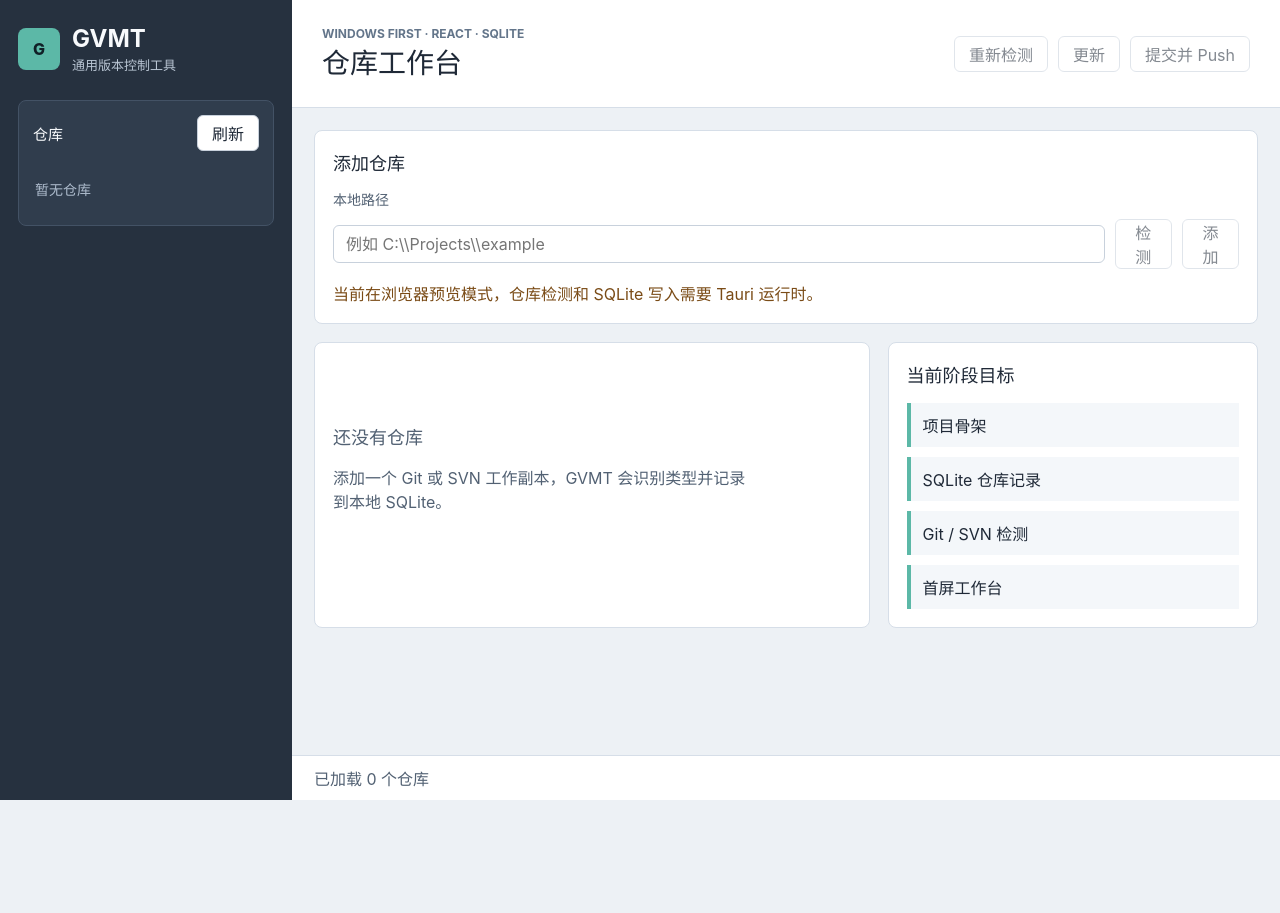
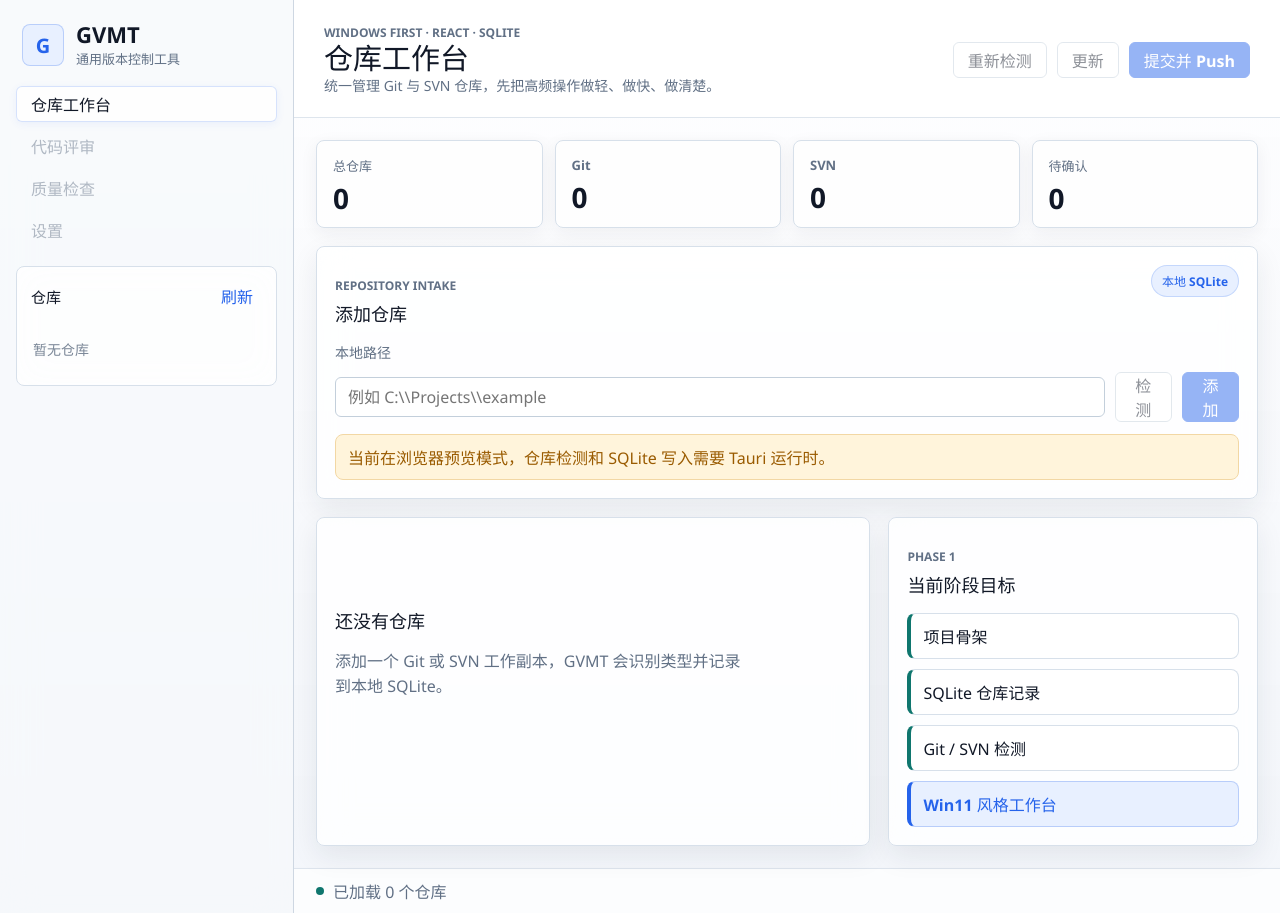
Before and after one commit to FlowerDrunk/GVMT, a React (Vite) app: page / in a window 1280 px wide. Before the commit the page ends 800 px from the top, so only its background shows below. Built offline with nearby package versions, Linux system fonts and the light colour scheme.

Commit message:
优化 Win11 风格工作台界面

```diff
--- a/src/App.tsx
+++ b/src/App.tsx
@@ -6,12 +6,33 @@ import {
   listRepositories,
   refreshRepository,
   Repository,
+  VcsType,
 } from "./lib/api";
 
 const emptyStateCopy = {
   title: "还没有仓库",
   body: "添加一个 Git 或 SVN 工作副本，GVMT 会识别类型并记录到本地 SQLite。",
 };
+
+const vcsLabels: Record<VcsType, string> = {
+  git: "Git",
+  svn: "SVN",
+  mixed: "Git + SVN",
+  unknown: "未知",
+};
+
+const vcsDescriptions: Record<VcsType, string> = {
+  git: "已检测到 Git 工作区",
+  svn: "已检测到 SVN 工作副本",
+  mixed: "当前目录同时包含 Git 与 SVN 信息",
+  unknown: "未检测到 Git 或 SVN 元数据",
+};
+
+function statusTone(vcsType: VcsType) {
+  if (vcsType === "unknown") return "warning";
+  if (vcsType === "mixed") return "mixed";
+  return "ready";
+}
 
 function App() {
   const [repositories, setRepositories] = useState<Repository[]>([]);
@@ -23,6 +44,15 @@ function App() {
   const selectedRepository = useMemo(
     () => repositories.find((repository) => repository.id === selectedId) ?? repositories[0],
     [repositories, selectedId],
+  );
+  const repositoryStats = useMemo(
+    () => ({
+      total: repositories.length,
+      git: repositories.filter((repository) => repository.vcsType === "git").length,
+      svn: repositories.filter((repository) => repository.vcsType === "svn").length,
+      unknown: repositories.filter((repository) => repository.vcsType === "unknown").length,
+    }),
+    [repositories],
   );
 
   async function refreshRepositories() {
@@ -107,17 +137,34 @@ function App() {
     <main className="app-shell">
       <aside className="sidebar">
         <div className="brand">
-          <span className="brand-mark">G</span>
+          <span className="brand-mark" aria-hidden="true">
+            G
+          </span>
           <div>
             <h1>GVMT</h1>
             <p>通用版本控制工具</p>
           </div>
         </div>
 
+        <nav className="nav-stack" aria-label="主导航">
+          <button className="nav-item active" type="button">
+            仓库工作台
+          </button>
+          <button className="nav-item" type="button" disabled>
+            代码评审
+          </button>
+          <button className="nav-item" type="button" disabled>
+            质量检查
+          </button>
+          <button className="nav-item" type="button" disabled>
+            设置
+          </button>
+        </nav>
+
         <section className="panel">
           <div className="section-heading">
             <h2>仓库</h2>
-            <button type="button" onClick={refreshRepositories} disabled={isLoading}>
+            <button className="ghost-button" type="button" onClick={refreshRepositories} disabled={isLoading}>
               刷新
             </button>
           </div>
@@ -133,7 +180,7 @@ function App() {
                   onClick={() => setSelectedId(repository.id)}
                 >
                   <strong>{repository.name}</strong>
-                  <span>{repository.vcsType.toUpperCase()}</span>
+                  <span>{vcsLabels[repository.vcsType]}</span>
                 </button>
               ))
             )}
@@ -146,23 +193,54 @@ function App() {
           <div>
             <p className="eyebrow">Windows first · React · SQLite</p>
             <h2>{selectedRepository?.name ?? "仓库工作台"}</h2>
+            <p className="subtitle">统一管理 Git 与 SVN 仓库，先把高频操作做轻、做快、做清楚。</p>
           </div>
           <div className="topbar-actions">
-            <button type="button" disabled={!selectedRepository || isLoading} onClick={handleRefreshSelected}>
+            <button
+              className="secondary-button"
+              type="button"
+              disabled={!selectedRepository || isLoading}
+              onClick={handleRefreshSelected}
+            >
               重新检测
             </button>
-            <button type="button" disabled={!selectedRepository}>
+            <button className="secondary-button" type="button" disabled={!selectedRepository}>
               更新
             </button>
-            <button type="button" disabled={!selectedRepository}>
+            <button className="primary-button" type="button" disabled={!selectedRepository}>
               提交并 Push
             </button>
           </div>
         </header>
 
         <section className="content-grid">
+          <div className="stats-strip" aria-label="仓库统计">
+            <div className="stat-card">
+              <span>总仓库</span>
+              <strong>{repositoryStats.total}</strong>
+            </div>
+            <div className="stat-card">
+              <span>Git</span>
+              <strong>{repositoryStats.git}</strong>
+            </div>
+            <div className="stat-card">
+              <span>SVN</span>
+              <strong>{repositoryStats.svn}</strong>
+            </div>
+            <div className="stat-card">
+              <span>待确认</span>
+              <strong>{repositoryStats.unknown}</strong>
+            </div>
+          </div>
+
           <div className="panel add-panel">
-            <h3>添加仓库</h3>
+            <div className="panel-title-row">
+              <div>
+                <p className="eyebrow">Repository intake</p>
+                <h3>添加仓库</h3>
+              </div>
+              <span className="soft-chip">本地 SQLite</span>
+            </div>
             <form onSubmit={handleAddRepository}>
               <label htmlFor="repo-path">本地路径</label>
               <div className="input-row">
@@ -172,10 +250,15 @@ function App() {
                   value={path}
                   onChange={(event) => setPath(event.target.value)}
                 />
-                <button type="button" onClick={handleDetect} disabled={isLoading || !isTauriRuntime()}>
+                <button
+                  className="secondary-button"
+                  type="button"
+                  onClick={handleDetect}
+                  disabled={isLoading || !isTauriRuntime()}
+                >
                   检测
                 </button>
-                <button type="submit" disabled={isLoading || !isTauriRuntime()}>
+                <button className="primary-button" type="submit" disabled={isLoading || !isTauriRuntime()}>
                   添加
                 </button>
               </div>
@@ -190,10 +273,18 @@ function App() {
               <>
                 <div className="repo-header">
                   <div>
-                    <p className="eyebrow">{selectedRepository.vcsType.toUpperCase()}</p>
+                    <p className="eyebrow">{vcsLabels[selectedRepository.vcsType]}</p>
                     <h3>{selectedRepository.name}</h3>
                   </div>
-                  <span className="status-pill">已记录</span>
+                  <span className={`status-pill ${statusTone(selectedRepository.vcsType)}`}>已记录</span>
+                </div>
+                <div className={`detection-card ${statusTone(selectedRepository.vcsType)}`}>
+                  <strong>{vcsDescriptions[selectedRepository.vcsType]}</strong>
+                  <span>
+                    {selectedRepository.vcsType === "unknown"
+                      ? "如果这是 SVN 工作副本，请确认目录中存在 .svn 元数据，或点击重新检测。"
+                      : "仓库元数据已写入本地数据库，可继续查看状态和后续操作。"}
+                  </span>
                 </div>
                 <dl className="metadata">
                   <div>
@@ -219,17 +310,25 @@ function App() {
           </div>
 
           <div className="panel roadmap-panel">
-            <h3>当前阶段目标</h3>
+            <div className="panel-title-row">
+              <div>
+                <p className="eyebrow">Phase 1</p>
+                <h3>当前阶段目标</h3>
+              </div>
+            </div>
             <div className="task-list">
-              <span>项目骨架</span>
-              <span>SQLite 仓库记录</span>
-              <span>Git / SVN 检测</span>
-              <span>首屏工作台</span>
+              <span data-state="done">项目骨架</span>
+              <span data-state="done">SQLite 仓库记录</span>
+              <span data-state="done">Git / SVN 检测</span>
+              <span data-state="active">Win11 风格工作台</span>
             </div>
           </div>
         </section>
 
-        <footer className="statusbar">{status}</footer>
+        <footer className="statusbar">
+          <span className={isLoading ? "status-dot busy" : "status-dot"} />
+          {status}
+        </footer>
       </section>
     </main>
   );
--- a/src/styles.css
+++ b/src/styles.css
@@ -1,10 +1,29 @@
 :root {
-  color: #1f2937;
-  background: #edf1f5;
+  color: #111827;
+  background: #f3f6fa;
   font-family:
-    Inter, "Segoe UI", "Microsoft YaHei", system-ui, -apple-system, BlinkMacSystemFont, sans-serif;
+    "Segoe UI Variable", "Segoe UI", "Microsoft YaHei", system-ui, -apple-system, BlinkMacSystemFont,
+    sans-serif;
   font-synthesis: none;
   text-rendering: optimizeLegibility;
+  --surface: rgba(255, 255, 255, 0.82);
+  --surface-strong: #ffffff;
+  --surface-muted: #eef3f8;
+  --line: #d7e0ea;
+  --line-strong: #c3cfdb;
+  --text: #111827;
+  --muted: #617085;
+  --subtle: #7a8797;
+  --accent: #2563eb;
+  --accent-hover: #1d4ed8;
+  --accent-soft: #e8f0ff;
+  --success: #0f766e;
+  --success-soft: #e2f6f2;
+  --warning: #9a5b00;
+  --warning-soft: #fff4db;
+  --mixed: #5b5fc7;
+  --mixed-soft: #eeeeff;
+  --shadow: 0 10px 28px rgba(31, 41, 55, 0.08);
 }
 
 * {
@@ -13,8 +32,11 @@
 
 body {
   margin: 0;
-  min-width: 900px;
+  min-width: 960px;
   min-height: 100vh;
+  background:
+    linear-gradient(180deg, rgba(255, 255, 255, 0.9), rgba(243, 246, 250, 0.94)),
+    #f3f6fa;
 }
 
 button,
@@ -23,50 +45,76 @@ input {
 }
 
 button {
-  border: 1px solid #c8d1dc;
+  min-height: 36px;
+  border: 1px solid var(--line-strong);
   border-radius: 6px;
-  background: #ffffff;
-  color: #1f2937;
+  background: rgba(255, 255, 255, 0.86);
+  color: var(--text);
   cursor: pointer;
-  min-height: 36px;
   padding: 0 14px;
+  transition:
+    background-color 140ms ease,
+    border-color 140ms ease,
+    color 140ms ease,
+    transform 120ms ease;
 }
 
 button:hover:not(:disabled) {
-  border-color: #2f6f9f;
-  color: #164f76;
+  border-color: #8aa9d6;
+  background: #ffffff;
+}
+
+button:active:not(:disabled) {
+  transform: translateY(1px);
 }
 
 button:disabled {
   cursor: not-allowed;
-  opacity: 0.55;
+  opacity: 0.48;
 }
 
 input {
   width: 100%;
-  min-height: 38px;
-  border: 1px solid #c8d1dc;
+  min-height: 40px;
+  border: 1px solid var(--line-strong);
   border-radius: 6px;
+  background: rgba(255, 255, 255, 0.92);
+  color: var(--text);
   padding: 0 12px;
+  outline: none;
+  transition:
+    border-color 140ms ease,
+    box-shadow 140ms ease,
+    background-color 140ms ease;
+}
+
+input:focus {
+  border-color: #6aa1f7;
+  background: #ffffff;
+  box-shadow: 0 0 0 3px rgba(37, 99, 235, 0.14);
 }
 
 .app-shell {
   display: grid;
-  grid-template-columns: 292px 1fr;
+  grid-template-columns: 294px minmax(0, 1fr);
   min-height: 100vh;
 }
 
 .sidebar {
-  background: #26313f;
-  color: #f8fafc;
-  padding: 24px 18px;
+  display: grid;
+  grid-template-rows: auto auto minmax(0, 1fr);
+  gap: 18px;
+  border-right: 1px solid rgba(195, 207, 219, 0.78);
+  background: rgba(246, 249, 252, 0.78);
+  padding: 22px 16px;
+  backdrop-filter: blur(18px);
 }
 
 .brand {
   display: flex;
   align-items: center;
   gap: 12px;
-  margin-bottom: 26px;
+  padding: 0 6px;
 }
 
 .brand-mark {
@@ -74,9 +122,11 @@ input {
   place-items: center;
   width: 42px;
   height: 42px;
+  border: 1px solid rgba(37, 99, 235, 0.24);
   border-radius: 8px;
-  background: #5cb8a7;
-  color: #102027;
+  background: var(--accent-soft);
+  color: var(--accent);
+  font-size: 20px;
   font-weight: 800;
 }
 
@@ -89,68 +139,133 @@ input {
 }
 
 .brand h1 {
-  font-size: 24px;
+  color: var(--text);
+  font-size: 22px;
+  line-height: 1.1;
 }
 
 .brand p {
-  color: #b9c5d3;
+  color: var(--muted);
   font-size: 13px;
-  margin-top: 2px;
+  margin-top: 3px;
+}
+
+.nav-stack {
+  display: grid;
+  gap: 6px;
+}
+
+.nav-item {
+  display: flex;
+  align-items: center;
+  justify-content: flex-start;
+  width: 100%;
+  border-color: transparent;
+  background: transparent;
+  color: var(--muted);
+  font-weight: 600;
+  text-align: left;
+}
+
+.nav-item.active {
+  border-color: rgba(37, 99, 235, 0.18);
+  background: rgba(255, 255, 255, 0.9);
+  color: var(--text);
+  box-shadow: 0 2px 8px rgba(37, 99, 235, 0.07);
 }
 
 .panel {
-  border: 1px solid #d6dee8;
+  border: 1px solid var(--line);
   border-radius: 8px;
-  background: #ffffff;
+  background: var(--surface);
+  box-shadow: var(--shadow);
+  backdrop-filter: blur(16px);
 }
 
 .sidebar .panel {
-  background: #303d4d;
-  border-color: #435265;
+  align-self: start;
+  box-shadow: none;
 }
 
 .section-heading {
   display: flex;
   align-items: center;
   justify-content: space-between;
+  gap: 10px;
   padding: 14px;
 }
 
 .section-heading h2 {
+  color: var(--text);
   font-size: 15px;
   margin: 0;
+}
+
+.ghost-button {
+  min-height: 30px;
+  border-color: transparent;
+  background: transparent;
+  color: var(--accent);
+  padding: 0 8px;
+}
+
+.secondary-button {
+  background: rgba(255, 255, 255, 0.88);
+}
+
+.primary-button {
+  border-color: var(--accent);
+  background: var(--accent);
+  color: #ffffff;
+  font-weight: 700;
+}
+
+.primary-button:hover:not(:disabled) {
+  border-color: var(--accent-hover);
+  background: var(--accent-hover);
+  color: #ffffff;
 }
 
 .repo-list {
   display: grid;
   gap: 8px;
+  max-height: calc(100vh - 250px);
+  overflow: auto;
   padding: 0 10px 12px;
 }
 
 .repo-item {
   display: grid;
   justify-items: start;
-  gap: 4px;
+  gap: 5px;
   width: 100%;
-  height: 62px;
-  background: #364557;
-  border-color: #4a5a6e;
-  color: #f8fafc;
+  min-height: 62px;
+  border-color: transparent;
+  background: rgba(255, 255, 255, 0.66);
+  color: var(--text);
   text-align: left;
 }
 
+.repo-item strong {
+  max-width: 220px;
+  overflow: hidden;
+  text-overflow: ellipsis;
+  white-space: nowrap;
+}
+
 .repo-item span {
-  color: #aebccd;
+  color: var(--muted);
   font-size: 12px;
 }
 
 .repo-item.active {
-  border-color: #5cb8a7;
-  background: #405165;
+  border-color: rgba(37, 99, 235, 0.3);
+  background: #ffffff;
+  box-shadow: 0 4px 16px rgba(37, 99, 235, 0.08);
 }
 
 .empty-list {
-  color: #aebccd;
+  color: var(--subtle);
   font-size: 14px;
   padding: 14px 6px;
 }
@@ -165,18 +280,29 @@ input {
   display: flex;
   align-items: center;
   justify-content: space-between;
-  gap: 16px;
-  padding: 26px 30px;
-  background: #ffffff;
-  border-bottom: 1px solid #d6dee8;
+  gap: 18px;
+  border-bottom: 1px solid rgba(215, 224, 234, 0.82);
+  background: rgba(255, 255, 255, 0.76);
+  padding: 24px 30px 22px;
+  backdrop-filter: blur(18px);
 }
 
 .topbar h2 {
-  font-size: 28px;
+  color: var(--text);
+  font-size: 29px;
+  font-weight: 700;
+  line-height: 1.18;
+}
+
+.subtitle {
+  max-width: 620px;
+  color: var(--muted);
+  font-size: 14px;
+  margin-top: 7px;
 }
 
 .eyebrow {
-  color: #63758a;
+  color: var(--muted);
   font-size: 12px;
   font-weight: 700;
   letter-spacing: 0;
@@ -191,12 +317,47 @@ input {
   gap: 10px;
 }
 
+.topbar-actions {
+  flex-wrap: wrap;
+  justify-content: flex-end;
+}
+
 .content-grid {
   display: grid;
-  grid-template-columns: minmax(420px, 1.2fr) minmax(320px, 0.8fr);
+  grid-template-columns: minmax(430px, 1.2fr) minmax(320px, 0.8fr);
   grid-auto-rows: min-content;
   gap: 18px;
   padding: 22px;
+}
+
+.stats-strip {
+  display: grid;
+  grid-column: 1 / -1;
+  grid-template-columns: repeat(4, minmax(120px, 1fr));
+  gap: 12px;
+}
+
+.stat-card {
+  display: grid;
+  gap: 8px;
+  min-height: 88px;
+  border: 1px solid var(--line);
+  border-radius: 8px;
+  background: rgba(255, 255, 255, 0.72);
+  padding: 15px 16px;
+  box-shadow: 0 5px 18px rgba(31, 41, 55, 0.06);
+}
+
+.stat-card span {
+  color: var(--muted);
+  font-size: 13px;
+  font-weight: 600;
+}
+
+.stat-card strong {
+  color: var(--text);
+  font-size: 28px;
+  line-height: 1;
 }
 
 .add-panel,
@@ -209,21 +370,42 @@ input {
   grid-column: 1 / -1;
 }
 
+.panel-title-row {
+  display: flex;
+  align-items: flex-start;
+  justify-content: space-between;
+  gap: 14px;
+}
+
+.soft-chip {
+  border: 1px solid rgba(37, 99, 235, 0.18);
+  border-radius: 999px;
+  background: var(--accent-soft);
+  color: var(--accent);
+  font-size: 12px;
+  font-weight: 700;
+  padding: 6px 10px;
+}
+
 .add-panel form {
   display: grid;
   gap: 10px;
-  margin-top: 14px;
+  margin-top: 16px;
 }
 
 .add-panel label {
-  color: #526173;
+  color: var(--muted);
   font-size: 14px;
   font-weight: 700;
 }
 
 .hint {
-  color: #7a4b16;
+  border: 1px solid #f2d7a4;
+  border-radius: 8px;
+  background: var(--warning-soft);
+  color: var(--warning);
   margin: 12px 0 0;
+  padding: 10px 12px;
 }
 
 .repo-header {
@@ -231,25 +413,81 @@ input {
   align-items: flex-start;
   justify-content: space-between;
   gap: 14px;
-  margin-bottom: 18px;
+  margin-bottom: 16px;
 }
 
 .repo-header h3,
 .empty-state h3,
 .roadmap-panel h3,
 .add-panel h3 {
+  color: var(--text);
   font-size: 18px;
   margin: 0;
 }
 
 .status-pill {
-  border: 1px solid #9fd7cd;
+  border: 1px solid var(--line-strong);
   border-radius: 999px;
-  background: #e3f6f2;
-  color: #176557;
+  background: var(--surface-muted);
+  color: var(--muted);
   font-size: 12px;
   font-weight: 700;
   padding: 5px 10px;
+  white-space: nowrap;
+}
+
+.status-pill.ready {
+  border-color: #9ed8d0;
+  background: var(--success-soft);
+  color: var(--success);
+}
+
+.status-pill.warning {
+  border-color: #f2d7a4;
+  background: var(--warning-soft);
+  color: var(--warning);
+}
+
+.status-pill.mixed {
+  border-color: #c8c9ff;
+  background: var(--mixed-soft);
+  color: var(--mixed);
+}
+
+.detection-card {
+  display: grid;
+  gap: 4px;
+  border: 1px solid var(--line);
+  border-radius: 8px;
+  background: var(--surface-muted);
+  margin-bottom: 18px;
+  padding: 12px 14px;
+}
+
+.detection-card strong {
+  color: var(--text);
+  font-size: 14px;
+}
+
+.detection-card span {
+  color: var(--muted);
+  font-size: 13px;
+  line-height: 1.5;
+}
+
+.detection-card.ready {
+  border-color: #b7dfd9;
+  background: var(--success-soft);
+}
+
+.detection-card.warning {
+  border-color: #f2d7a4;
+  background: var(--warning-soft);
+}
+
+.detection-card.mixed {
+  border-color: #c8c9ff;
+  background: var(--mixed-soft);
 }
 
 .metadata {
@@ -264,12 +502,13 @@ input {
 }
 
 .metadata dt {
-  color: #63758a;
+  color: var(--muted);
   font-size: 12px;
   font-weight: 700;
 }
 
 .metadata dd {
+  color: var(--text);
   margin: 0;
   overflow-wrap: anywhere;
 }
@@ -277,12 +516,13 @@ input {
 .empty-state {
   display: grid;
   align-content: center;
-  min-height: 230px;
-  color: #526173;
+  min-height: 250px;
+  color: var(--muted);
 }
 
 .empty-state p {
   max-width: 420px;
+  line-height: 1.6;
 }
 
 .task-list {
@@ -292,15 +532,56 @@ input {
 }
 
 .task-list span {
-  border-left: 4px solid #5cb8a7;
-  background: #f4f7fa;
+  border: 1px solid var(--line);
+  border-left: 4px solid var(--line-strong);
+  border-radius: 8px;
+  background: rgba(255, 255, 255, 0.62);
+  color: var(--muted);
   padding: 10px 12px;
 }
 
+.task-list span[data-state="done"] {
+  border-left-color: var(--success);
+  color: var(--text);
+}
+
+.task-list span[data-state="active"] {
+  border-color: rgba(37, 99, 235, 0.24);
+  border-left-color: var(--accent);
+  background: var(--accent-soft);
+  color: var(--accent);
+  font-weight: 700;
+}
+
 .statusbar {
-  border-top: 1px solid #d6dee8;
-  background: #ffffff;
-  color: #526173;
+  display: flex;
+  align-items: center;
+  gap: 9px;
   min-height: 38px;
+  border-top: 1px solid rgba(215, 224, 234, 0.82);
+  background: rgba(255, 255, 255, 0.8);
+  color: var(--muted);
   padding: 10px 22px;
 }
+
+.status-dot {
+  width: 8px;
+  height: 8px;
+  border-radius: 999px;
+  background: var(--success);
+}
+
+.status-dot.busy {
+  background: var(--accent);
+  box-shadow: 0 0 0 3px rgba(37, 99, 235, 0.12);
+}
+
+@media (max-width: 1180px) {
+  .content-grid {
+    grid-template-columns: 1fr;
+  }
+
+  .stats-strip {
+    grid-template-columns: repeat(2, minmax(160px, 1fr));
+  }
+}
```
